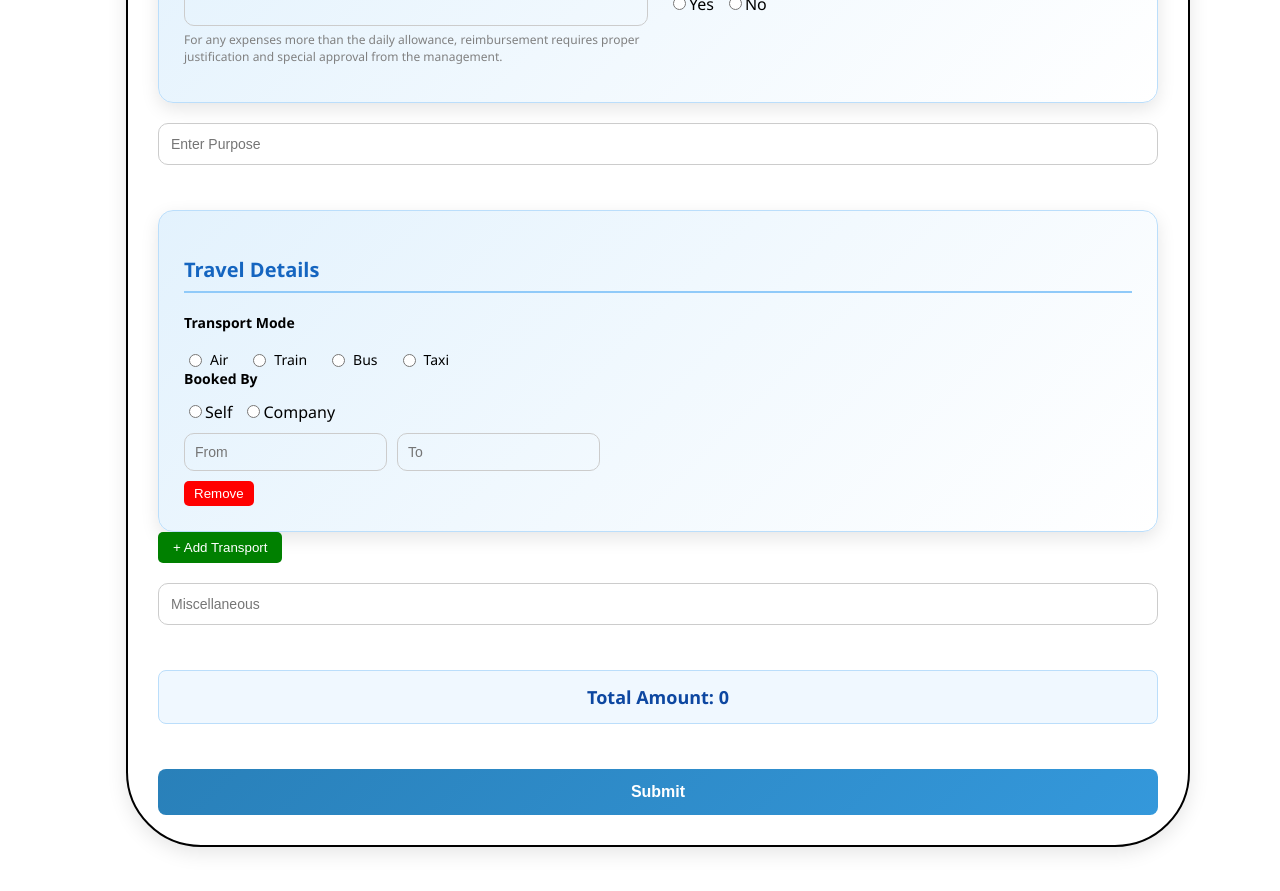
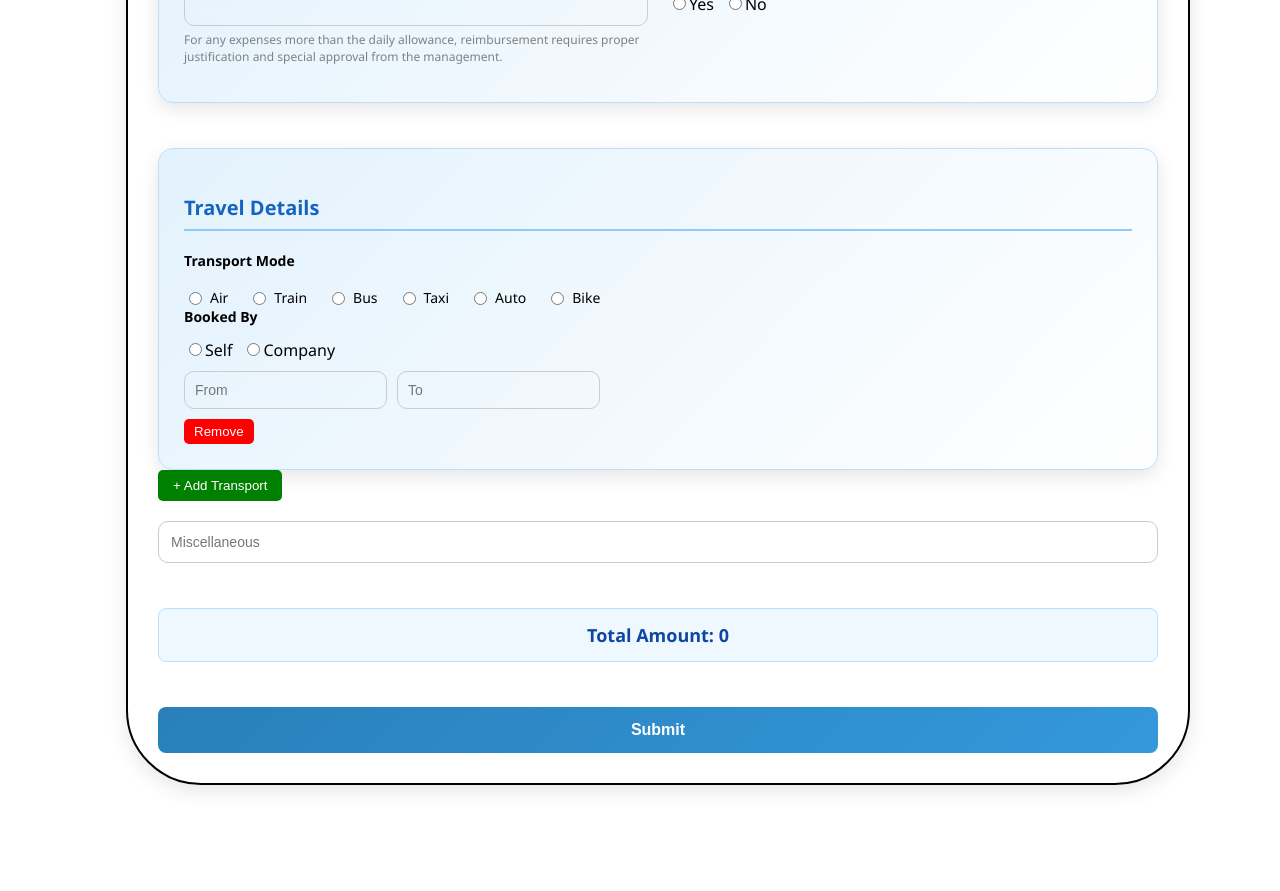
Before and after one commit to Santhoshmk30/Kccottrell, a React (Create React App) app: page /request in a window 1280 px wide. Shown: the part 1260-2151 px from the top of the page. Built offline with nearby package versions, Linux system fonts and the light colour scheme.

Commit message:
Update Requestform.js

```diff
--- a/src/Components/Requestform.js
+++ b/src/Components/Requestform.js
@@ -1068,25 +1068,8 @@ useEffect(() => {
 )}
 
 
-
-
-
-
-
-          <input
-            type="text"
-            name="purpose"
-            value={formData.purpose}
-            onChange={handleChange}
-            placeholder="Enter Purpose"
-            style={styles.input}
-          />
-
-
 {/* Transport Section with Multiple Entries */}
 <div>
-
-
   {formData.transports?.map((item, index) => (
     <div
       key={index}
@@ -1100,7 +1083,6 @@ useEffect(() => {
         fontFamily: "Segoe UI, sans-serif",
       }}
     >
-
       <h3
         style={{
           marginBottom: "20px",
@@ -1112,11 +1094,12 @@ useEffect(() => {
       >
         Travel Details
       </h3>
+
       {/* Transport Mode */}
       <div style={styles.field}>
         <label style={styles.label}>Transport Mode</label>
         <div style={styles.radioGroup}>
-          {["Air", "Train", "Bus", "Taxi"].map((mode) => (
+          {["Air", "Train", "Bus", "Taxi", "Auto", "Bike"].map((mode) => (
             <label key={mode} style={styles.radioLabel}>
               <input
                 type="radio"
@@ -1133,6 +1116,39 @@ useEffect(() => {
           ))}
         </div>
       </div>
+
+      {/* Auto → Own / Uber */}
+      {item.transportMode === "Auto" && (
+        <div style={{ marginTop: "10px" }}>
+          <label style={styles.label}>Auto Type</label>
+          <div style={{ display: "flex", gap: "10px", marginTop: "5px" }}>
+            <label>
+              <input
+                type="radio"
+                name={`autoType-${index}`}
+                value="Own"
+                checked={item.autoType === "Own"}
+                onChange={(e) =>
+                  handleTransportChange(index, "autoType", e.target.value)
+                }
+              />
+              Own
+            </label>
+            <label>
+              <input
+                type="radio"
+                name={`autoType-${index}`}
+                value="Uber"
+                checked={item.autoType === "Uber"}
+                onChange={(e) =>
+                  handleTransportChange(index, "autoType", e.target.value)
+                }
+              />
+              Uber
+            </label>
+          </div>
+        </div>
+      )}
 
       {/* Ticket Booked By */}
       <div style={styles.field}>
@@ -1171,9 +1187,7 @@ useEffect(() => {
           type="text"
           placeholder="From"
           value={item.from}
-          onChange={(e) =>
-            handleTransportChange(index, "from", e.target.value)
-          }
+          onChange={(e) => handleTransportChange(index, "from", e.target.value)}
           style={styles.input1}
         />
         <input
@@ -1206,7 +1220,7 @@ useEffect(() => {
           background: "red",
           color: "#fff",
           border: "none",
-          borderRadius: "5px"
+          borderRadius: "5px",
         }}
       >
         Remove
@@ -1223,7 +1237,7 @@ useEffect(() => {
       background: "green",
       color: "#fff",
       border: "none",
-      borderRadius: "5px"
+      borderRadius: "5px",
     }}
   >
     + Add Transport
```
Lines whose indentation alone changed are shown as unchanged.
